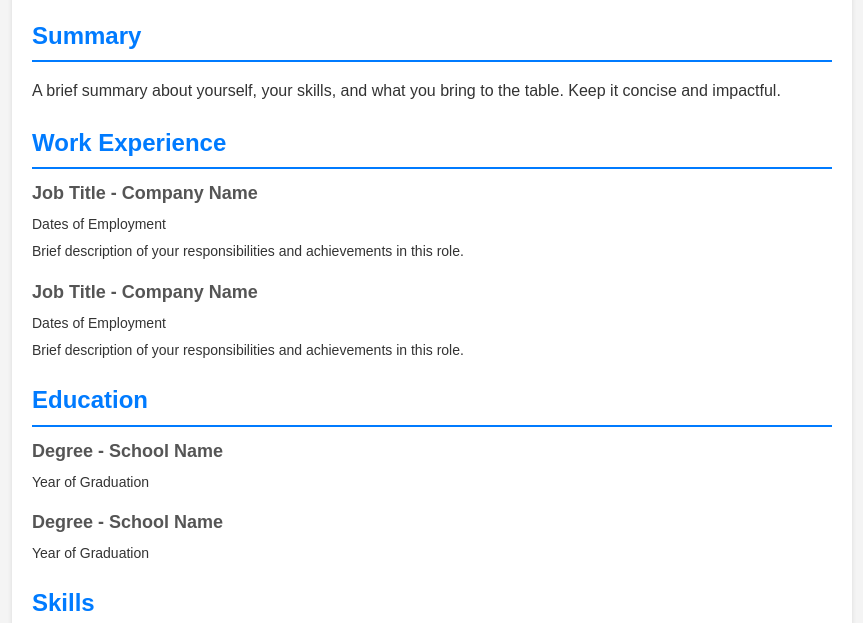
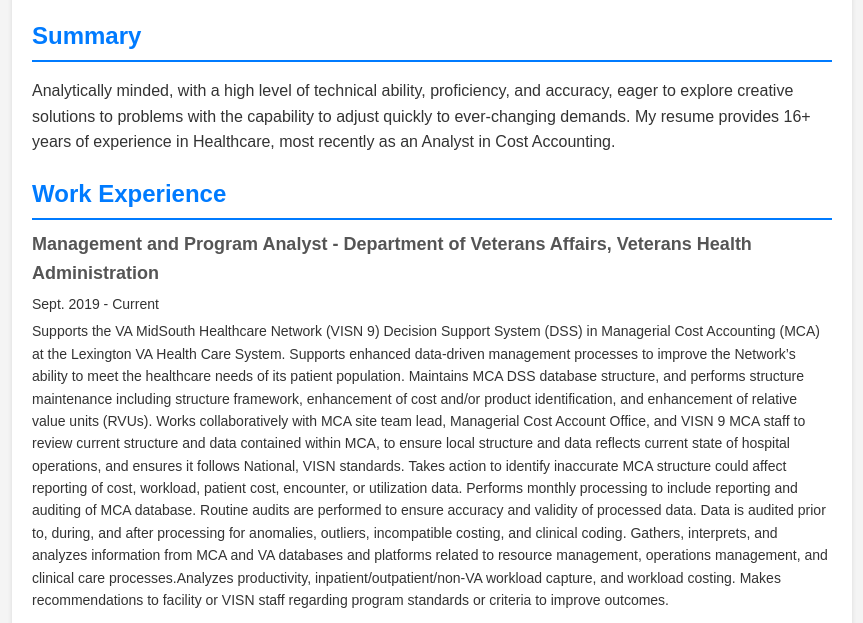
Before and after one commit to MH-Kentucky/MH-Kentucky.github.io, a plain HTML site: page index.html in a window 1280 px wide. Shown: the part 124-747 px from the top of the page, without its empty margins (208-1071 px from the left). Drawn offline with Linux system fonts and the light colour scheme.

Commit message:
Updated first work experience

```diff
--- a/index.html
+++ b/index.html
@@ -91,18 +91,19 @@
             <section class="section">
                 <h2>Summary</h2>
                 <p>
-                    A brief summary about yourself, your skills, and what you
-                    bring to the table. Keep it concise and impactful.
+                    Analytically minded, with a high level of technical ability, proficiency, and accuracy, eager to explore creative solutions to problems with the capability to adjust quickly to ever-changing demands. My resume provides 16+ years of experience in Healthcare, most recently as an Analyst in Cost Accounting.
                 </p>
             </section>
             <section class="section">
                 <h2>Work Experience</h2>
                 <div class="item">
-                    <h3>Job Title - Company Name</h3>
-                    <p>Dates of Employment</p>
+                    <h3>Management and Program Analyst - Department of Veterans Affairs, Veterans Health Administration</h3>
+                    <p>Sept. 2019 - Current</p>
                     <p>
-                        Brief description of your responsibilities and
-                        achievements in this role.
+                        Supports the VA MidSouth Healthcare Network (VISN 9) Decision Support System (DSS) in Managerial Cost Accounting (MCA) at the Lexington VA Health Care System. Supports enhanced data-driven management processes to improve the Network’s ability to meet the healthcare needs of its patient population.
+                        Maintains MCA DSS database structure, and performs structure maintenance including structure framework, enhancement of cost and/or product identification, and enhancement of relative value units (RVUs). Works collaboratively with MCA site team lead, Managerial Cost Account Office, and VISN 9 MCA staff to review current structure and data contained within MCA, to ensure local structure and data reflects current state of hospital operations, and ensures it follows National, VISN standards. Takes action to identify inaccurate MCA structure could affect reporting of cost, workload, patient cost, encounter, or utilization data.
+                        Performs monthly processing to include reporting and auditing of MCA database. Routine audits are performed to ensure accuracy and validity of processed data. Data is audited prior to, during, and after processing for anomalies, outliers, incompatible costing, and clinical coding.
+                        Gathers, interprets, and analyzes information from MCA and VA databases and platforms related to resource management, operations management, and clinical care processes.Analyzes productivity, inpatient/outpatient/non-VA workload capture, and workload costing. Makes recommendations to facility or VISN staff regarding program standards or criteria to improve outcomes.
                     </p>
                 </div>
                 <div class="item">
```
